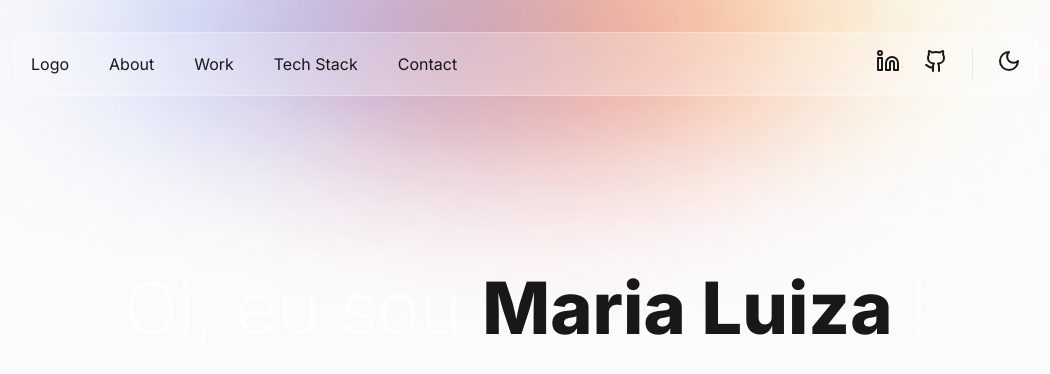
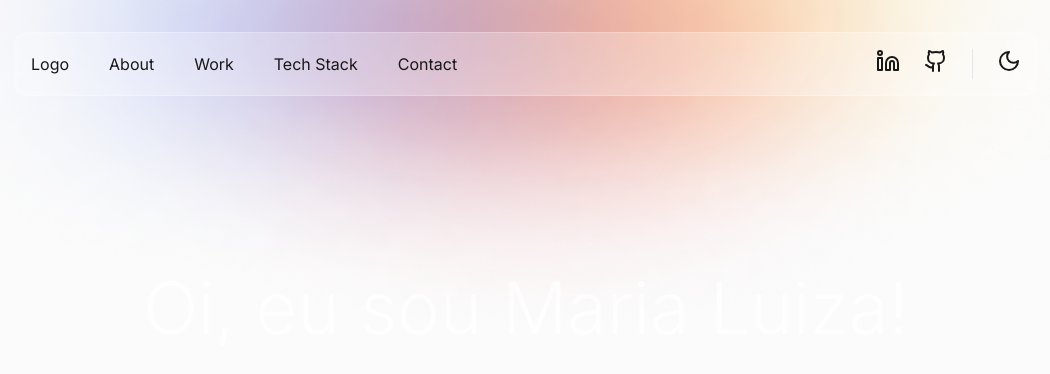
Before and after one commit to maria-luiza-rodrigues-ti/apresentacao-pessoal-frontend, a React (Vite) app: page / in a window 1280 px wide. Shown: the top 374 px of the page, without its empty margins (114-1164 px from the left). Built offline with nearby package versions, Linux system fonts and the light colour scheme.

Commit message:
feat: adding transition to first home section

```diff
--- a/package.json
+++ b/package.json
@@ -10,6 +10,7 @@
     "preview": "vite preview"
   },
   "dependencies": {
+    "framer-motion": "^11.11.1",
     "lucide-react": "^0.447.0",
     "react": "^18.3.1",
     "react-dom": "^18.3.1",
--- a/src/page/home/home.tsx
+++ b/src/page/home/home.tsx
@@ -1,9 +1,24 @@
+import { ChevronDown } from "lucide-react";
+import { motion, Variants } from "framer-motion";
+
+import { Header } from "../../components/header";
+import { splitStringUsingRegex } from "../../utils/splitStringUsingRegex";
+
 import BgGradient from "/assets/background-gradient-top.png";
 
-import { Header } from "../../components/header";
-import { ChevronDown } from "lucide-react";
+const heading = "Oi, eu sou Maria Luiza!";
+const description =
+  "Sou uma desenvolvedora Front End comprometida em criar interfaces dinâmicas e acessíveis, aliando design responsivo com performance e usabilidade.";
+
+const CharacterVariants: Variants = {
+  hidden: { opacity: 0 },
+  reveal: { opacity: 1 },
+};
 
 export function Home() {
+  const headingCharacters = splitStringUsingRegex(heading);
+  const descriptionCharacters = splitStringUsingRegex(description);
+
   return (
     <>
       <img
@@ -15,21 +30,38 @@ export function Home() {
       />
       <Header />
       <section className="mt-44 mb-56 max-w-5xl mx-auto">
-        <h1 className="text-7xl text-white-70 font-light text-center">
-          <span className="">Oi, </span>
-          <span>
-            eu sou{" "}
-            <strong className=" text-onyx dark:text-white font-extrabold">
-              Maria Luiza {""}
-            </strong>
-            !
-          </span>
-        </h1>
-        <p className="mt-20 max-w-4xl mx-auto text-2xl text-white-70 text-center">
-          Sou uma desenvolvedora Front End comprometida em criar interfaces
-          dinâmicas e acessíveis, aliando design responsivo com performance e
-          usabilidade.
-        </p>
+        <motion.h1
+          initial="hidden"
+          whileInView={"reveal"}
+          transition={{ staggerChildren: 0.02 }}
+          className="text-7xl text-white-70 font-light text-center"
+        >
+          {headingCharacters.map((character) => (
+            <motion.span
+              key={character}
+              transition={{ duration: 0.5 }}
+              variants={CharacterVariants}
+            >
+              {character}
+            </motion.span>
+          ))}
+        </motion.h1>
+        <motion.p
+          initial="hidden"
+          whileInView={"reveal"}
+          transition={{ staggerChildren: 0.02 }}
+          className="mt-20 max-w-4xl mx-auto text-2xl text-white-70 text-center"
+        >
+          {descriptionCharacters.map((character) => (
+            <motion.span
+              key={character}
+              transition={{ duration: 0.35 }}
+              variants={CharacterVariants}
+            >
+              {character}
+            </motion.span>
+          ))}
+        </motion.p>
         <a href="#technologies" className="flex justify-center mt-32">
           <ChevronDown size={64} className="text-white-70" />
         </a>
--- /dev/null
+++ b/src/utils/splitStringUsingRegex.tsx
@@ -0,0 +1,11 @@
+export function splitStringUsingRegex(inputString: string): string[] {
+  const characters: string[] = [];
+  const regex = /[\s\S]/gu;
+
+  let match;
+  while ((match = regex.exec(inputString)) !== null) {
+    characters.push(match[0]);
+  }
+
+  return characters;
+}
```
Also changed, not shown: 1 other file (tests, documents, lock files or other folders).
